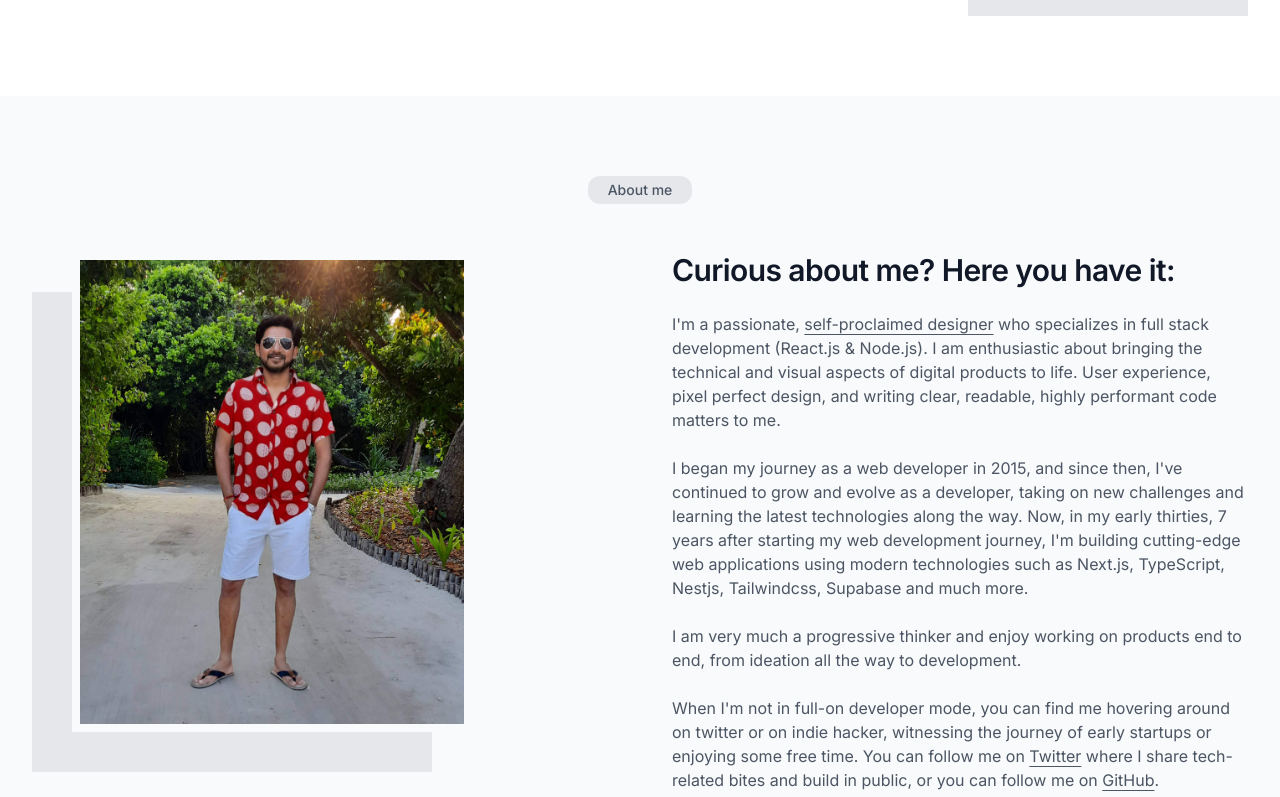
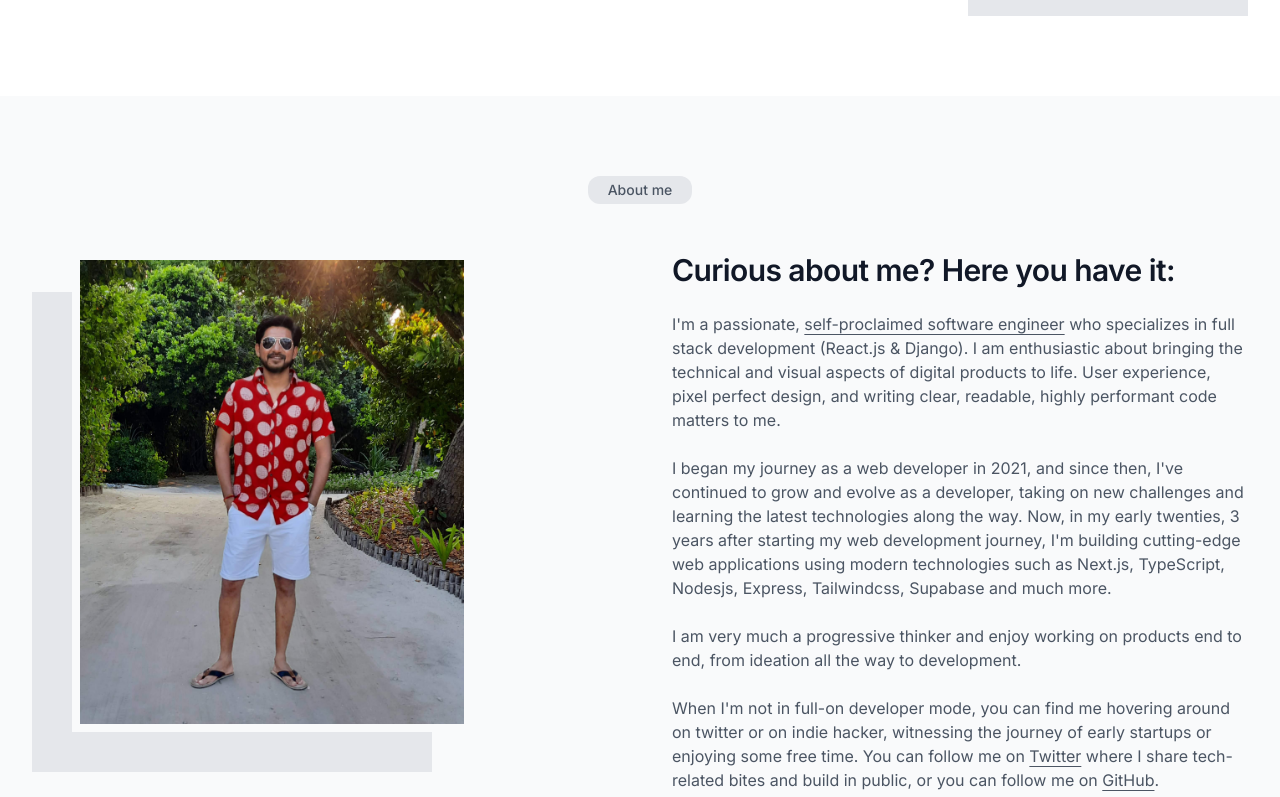
Before and after one commit to PeaceOloruntoba/peace.codes, a Next.js app: page / in a window 1280 px wide. Shown: the part 493-1290 px from the top of the page. Built offline with nearby package versions, Linux system fonts and the light colour scheme.

Commit message:
Update about-me.tsx

```diff
--- a/src/components/sections/about-me.tsx
+++ b/src/components/sections/about-me.tsx
@@ -39,22 +39,22 @@ const AboutMeSection = () => {
               noCustomization
               externalLink
               withUnderline
-              href={EXTERNAL_LINKS.FIGMA}
+              href={EXTERNAL_LINKS.GITHUB}
             >
-              self-proclaimed designer
+              self-proclaimed software engineer
             </Link>{' '}
-            who specializes in full stack development (React.js & Node.js). I am
+            who specializes in full stack development (React.js & Django). I am
             enthusiastic about bringing the technical and visual aspects of
             digital products to life. User experience, pixel perfect design, and
             writing clear, readable, highly performant code matters to me.
           </Typography>
           <Typography>
-            I began my journey as a web developer in 2015, and since then,
+            I began my journey as a web developer in 2021, and since then,
             I&apos;ve continued to grow and evolve as a developer, taking on new
             challenges and learning the latest technologies along the way. Now,
-            in my early thirties, 7 years after starting my web development
+            in my early twenties, 3 years after starting my web development
             journey, I&apos;m building cutting-edge web applications using
-            modern technologies such as Next.js, TypeScript, Nestjs,
+            modern technologies such as Next.js, TypeScript, Nodesjs, Express,
             Tailwindcss, Supabase and much more.
           </Typography>
           <Typography>
```
